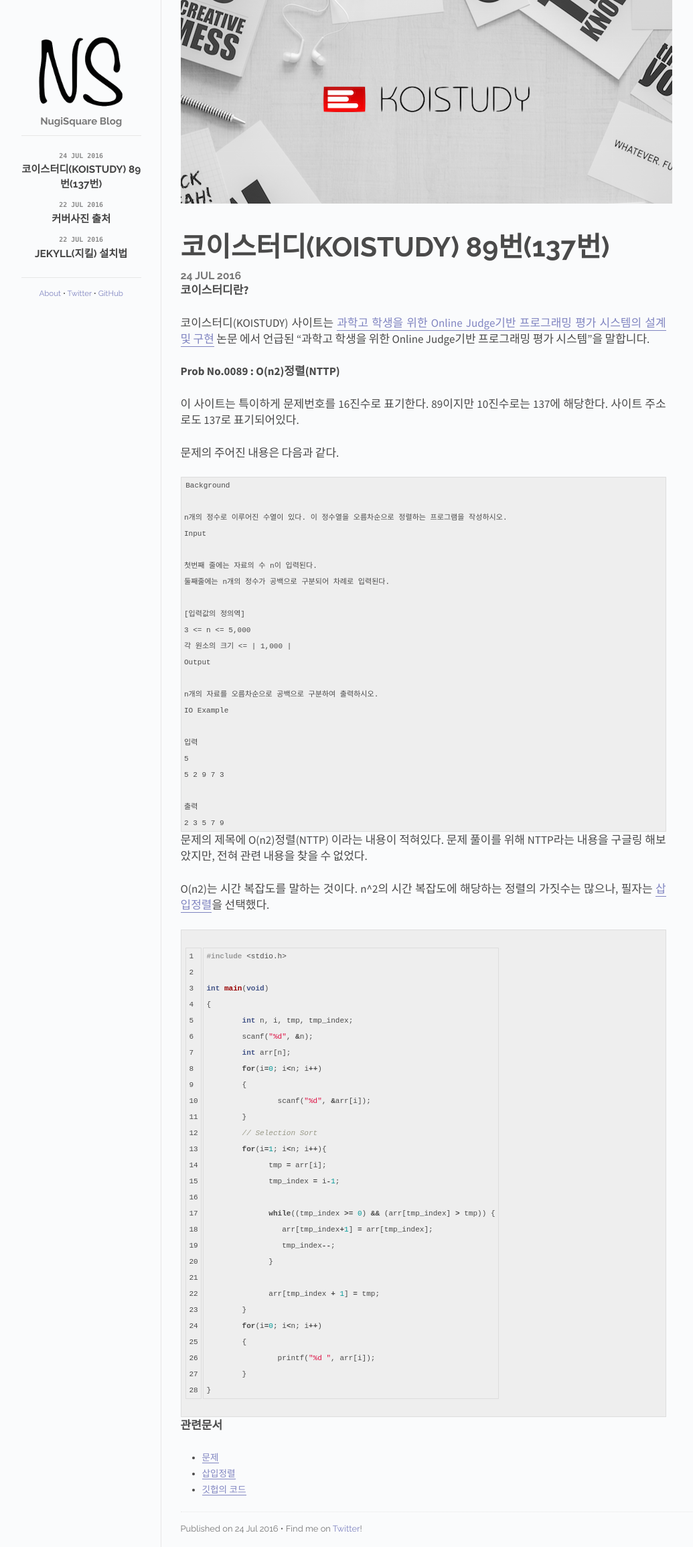
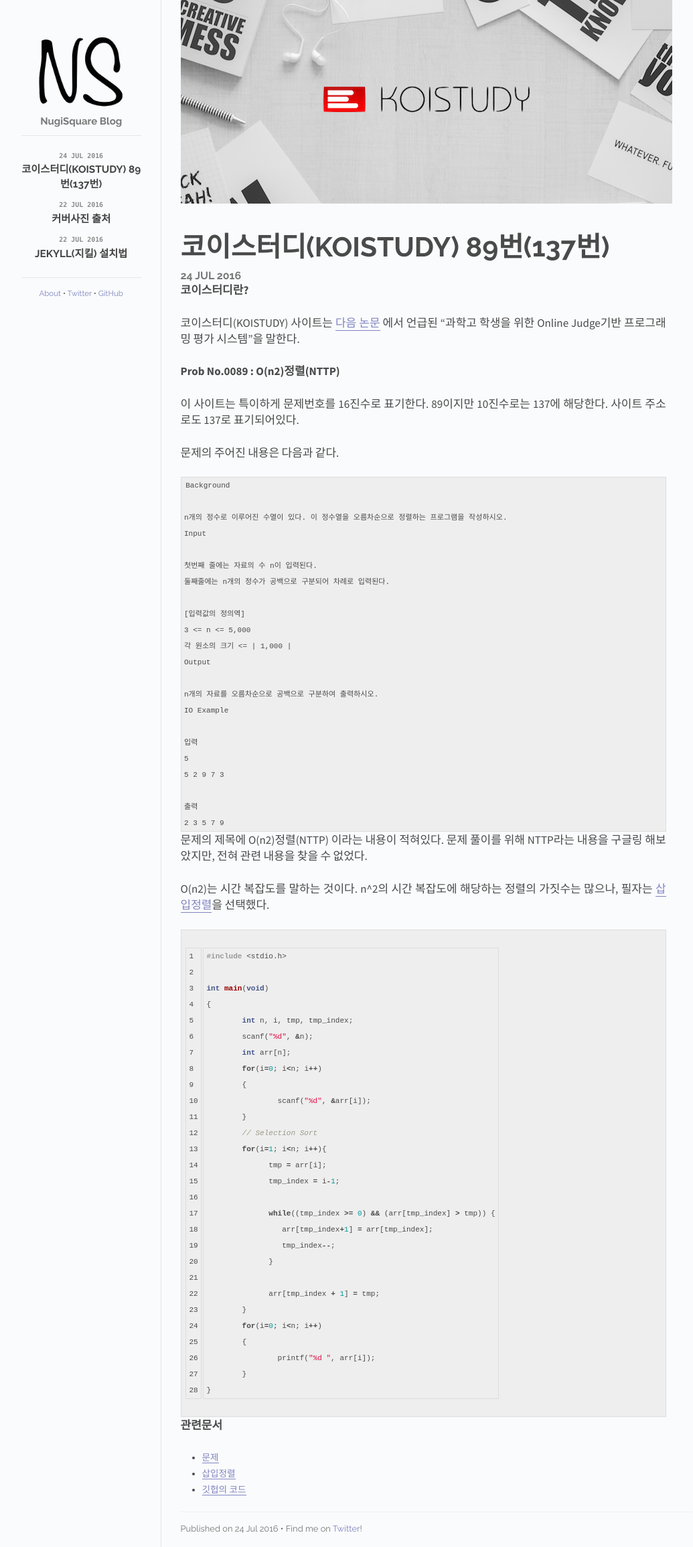
Before and after one commit to NugiSquare/nugisquare.github.io, a Jekyll site: the page built from _posts/2016-07-24-koi-137.md, in a window 1280 px wide. Shown: the whole page at 67% size, without its empty margins (118-1153 px from the left). Built offline with Jekyll 4.4.1, drawn with Linux system fonts in a browser that asks for light colours.

Commit message:
minor fix

```diff
--- a/_posts/2016-07-24-koi-137.md
+++ b/_posts/2016-07-24-koi-137.md
@@ -9,7 +9,7 @@ tags : 코이스터디
 
 **코이스터디란?**
 
-코이스터디(KOISTUDY) 사이트는 [과학고 학생을 위한 Online Judge기반 프로그래밍 평가 시스템의 설계 및 구현](http://www.riss.kr/search/detail/DetailView.do?p_mat_type=be54d9b8bc7cdb09&control_no=9bf507f0c5b4bc13ffe0bdc3ef48d419#redirect) 논문 에서 언급된 "과학고 학생을 위한 Online Judge기반 프로그래밍 평가 시스템"을 말합니다.
+코이스터디(KOISTUDY) 사이트는 [다음 논문](http://www.riss.kr/search/detail/DetailView.do?p_mat_type=be54d9b8bc7cdb09&control_no=9bf507f0c5b4bc13ffe0bdc3ef48d419#redirect) 에서 언급된 "과학고 학생을 위한 Online Judge기반 프로그래밍 평가 시스템"을 말한다.
 
 **Prob No.0089 : O(n2)정렬(NTTP)**
 
```
